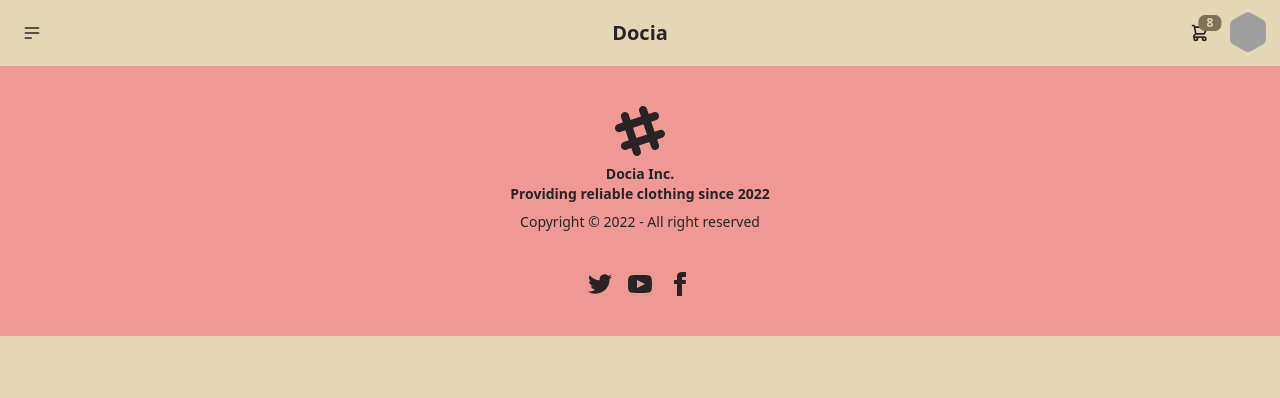
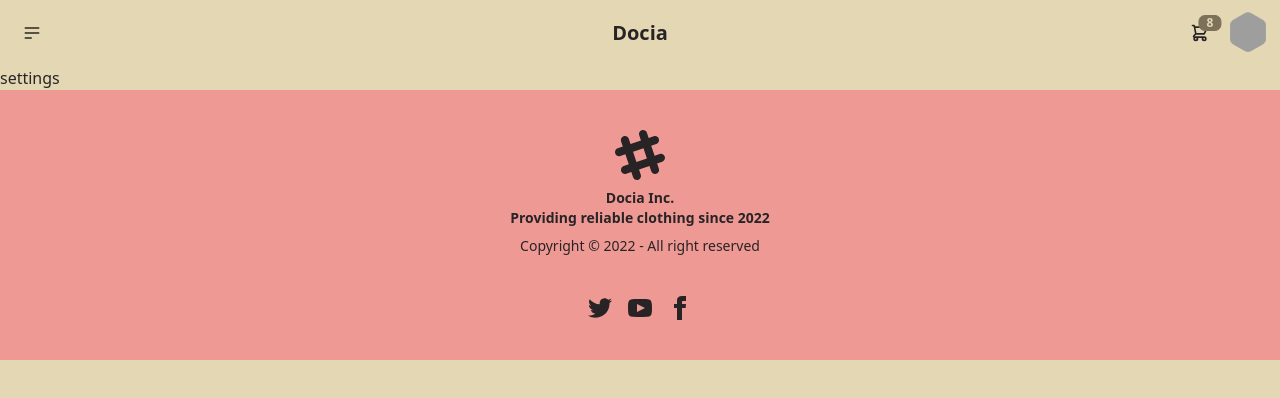
Before and after one commit to JaviD17/docia, a Vue app: page /profile/settings in a window 1280 px wide. Shown: the top 398 px of the page. Built offline with nearby package versions, Linux system fonts and the light colour scheme; grey boxes are pictures that could not be loaded.

Commit message:
created a settings page

```diff
--- a/src/components/Navbar.vue
+++ b/src/components/Navbar.vue
@@ -103,8 +103,8 @@
               <span class="badge">New</span>
             </RouterLink>
           </li>
-          <li><a>Settings</a></li>
-          <li><a>Logout</a></li>
+          <li><RouterLink :to="{ name: 'Settings' }">Settings</RouterLink></li>
+          <li><button>Logout</button></li>
         </ul>
       </div>
     </div>
--- a/src/router/index.js
+++ b/src/router/index.js
@@ -3,6 +3,7 @@ import Home from "../views/Home.vue";
 import Cart from "../views/Cart.vue";
 import Shop from "../views/Shop.vue";
 import Profile from "../views/Profile.vue";
+import Settings from "../views/Settings.vue";
 
 const router = createRouter({
   history: createWebHistory(import.meta.env.BASE_URL),
@@ -27,6 +28,11 @@ const router = createRouter({
       name: "Profile",
       component: Profile,
     },
+    {
+      path: "/profile/settings",
+      name: "Settings",
+      component: Settings,
+    },
   ],
 });
 
--- a/src/views/Home.vue
+++ b/src/views/Home.vue
@@ -1,21 +1,31 @@
 <template>
+  <div>
     <div class="hero min-h-screen">
       <div class="hero-overlay bg-opacity-20"></div>
       <div class="hero-content text-center text-neutral-content">
         <div class="max-w-md">
           <h1 class="mb-5 text-5xl font-bold">Docia</h1>
-        <p class="mb-5">
-          Keep On
-        </p>
+          <p class="mb-5">Keep On</p>
           <RouterLink :to="{ name: 'Shop' }" class="btn btn-primary"
             >Shop Now</RouterLink
           >
         </div>
       </div>
     </div>
+    <div class="flex flex-wrap justify-evenly gap-y-16 py-8">
+      <ProductCard />
+      <ProductCard />
+      <ProductCard />
+      <ProductCard />
+      <ProductCard />
+      <ProductCard />
+    </div>
+  </div>
 </template>
 
-<script setup></script>
+<script setup>
+import ProductCard from "../components/ProductCard.vue";
+</script>
 
 <style>
 .hero {
--- /dev/null
+++ b/src/views/Settings.vue
@@ -0,0 +1,3 @@
+<template>
+  <div>settings</div>
+</template>
```
Lines whose indentation alone changed are shown as unchanged.
